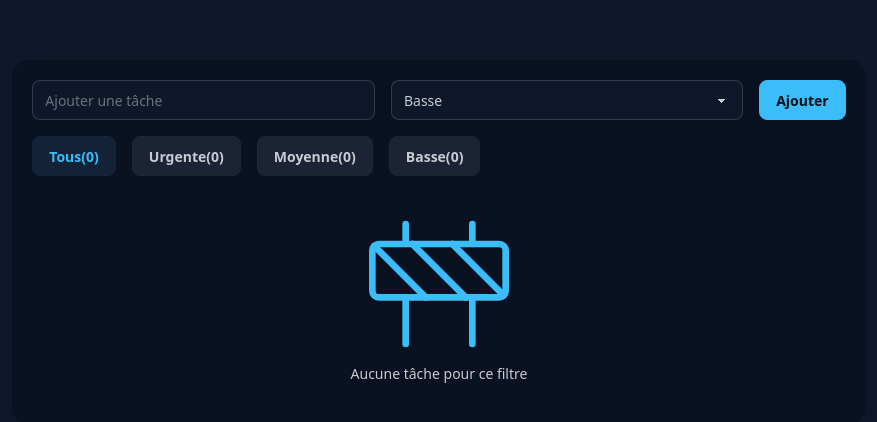
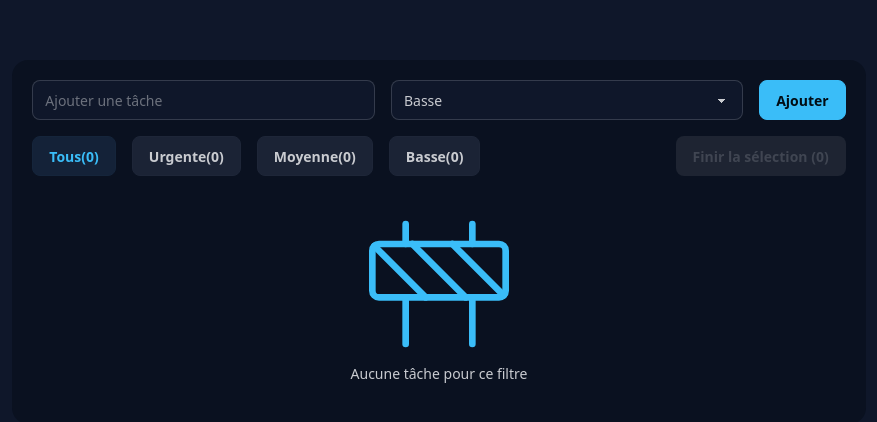
Before and after one commit to adminnono/Todo-List, a React (Vite) app: page / in a window 1280 px wide. Shown: the top 422 px of the page, without its empty margins (201-1078 px from the left). Built offline with nearby package versions, Linux system fonts and the light colour scheme.

Commit message:
Ajout selectedTodos

```diff
--- a/src/App.tsx
+++ b/src/App.tsx
@@ -62,7 +62,22 @@ const App: React.FC = () => {
     const newSelected = new Set(selectedTodos);
     if (newSelected.has(id)) {
       newSelected.delete(id);
+    } else {
+      newSelected.add(id);
     }
+    setSelectedTodos(newSelected);
+  }
+
+  function finishSelected() {
+    const newTodos = todos.filter((todo) => {
+      if (selectedTodos.has(todo.id)) {
+        return false;
+      } else {
+        return true;
+      }
+    });
+    setTodos(newTodos);
+    setSelectedTodos(new Set());
   }
 
   return (
@@ -90,6 +105,7 @@ const App: React.FC = () => {
           </button>
         </div>
         <div className="space-y-2 flex-1 h-fit">
+          <div className="flex items-center justify-between">
             <div className="flex flex-wrap gap-4">
               <button
                 className={`btn btn-soft ${
@@ -124,6 +140,14 @@ const App: React.FC = () => {
                 Basse({lowCount})
               </button>
             </div>
+            <button
+              className="btn btn-primary"
+              disabled={selectedTodos.size == 0}
+              onClick={finishSelected}
+            >
+              Finir la sélection ({selectedTodos.size})
+            </button>
+          </div>
 
           {filteredTodos.length > 0 ? (
             <ul className="divide-y divide-primary/20">
@@ -133,6 +157,7 @@ const App: React.FC = () => {
                     todo={todo}
                     onDelete={() => deleteTodo(todo.id)}
                     isSelected={selectedTodos.has(todo.id)}
+                    onToggleSelect={toggleSelectTodo}
                   />
                 </li>
               ))}
--- a/src/components/TodoItem.tsx
+++ b/src/components/TodoItem.tsx
@@ -12,9 +12,10 @@ type Props = {
   todo: Todo;
   onDelete: () => void;
   isSelected: boolean;
+  onToggleSelect: (id: number) => void;
 };
 
-const TodoItem = ({ todo, onDelete, isSelected }: Props) => {
+const TodoItem = ({ todo, onDelete, isSelected, onToggleSelect }: Props) => {
   return (
     <li className="p-3">
       <div className="flex justify-between items-center">
@@ -23,6 +24,7 @@ const TodoItem = ({ todo, onDelete, isSelected }: Props) => {
             type="checkbox"
             className="checkbox checkbox-primary checkbox-sm"
             checked={isSelected}
+            onChange={() => onToggleSelect(todo.id)}
           />
           <span className="text-md font-bold">
             <span>{todo.text}</span>
```
Lines whose indentation alone changed are shown as unchanged.
